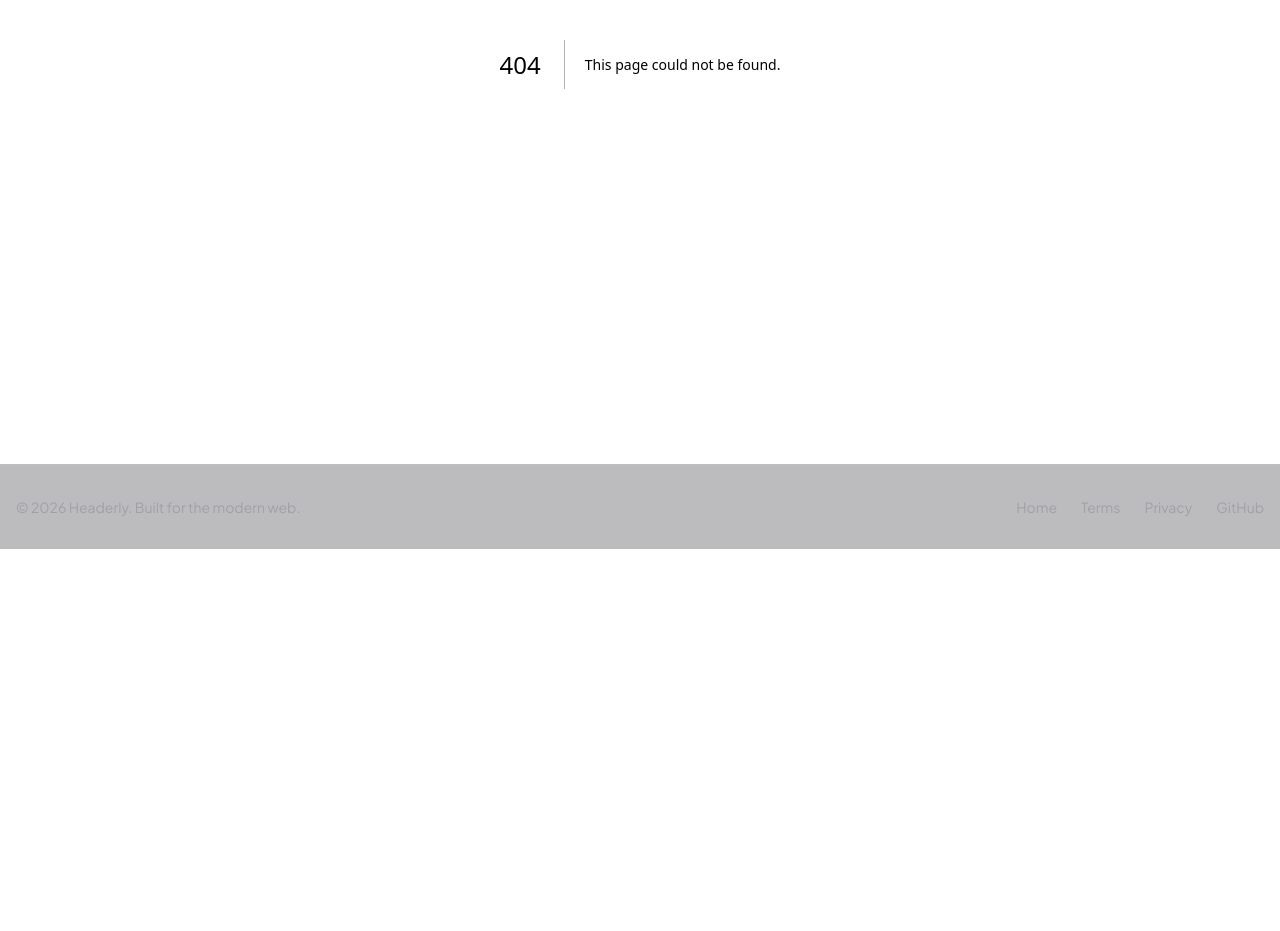
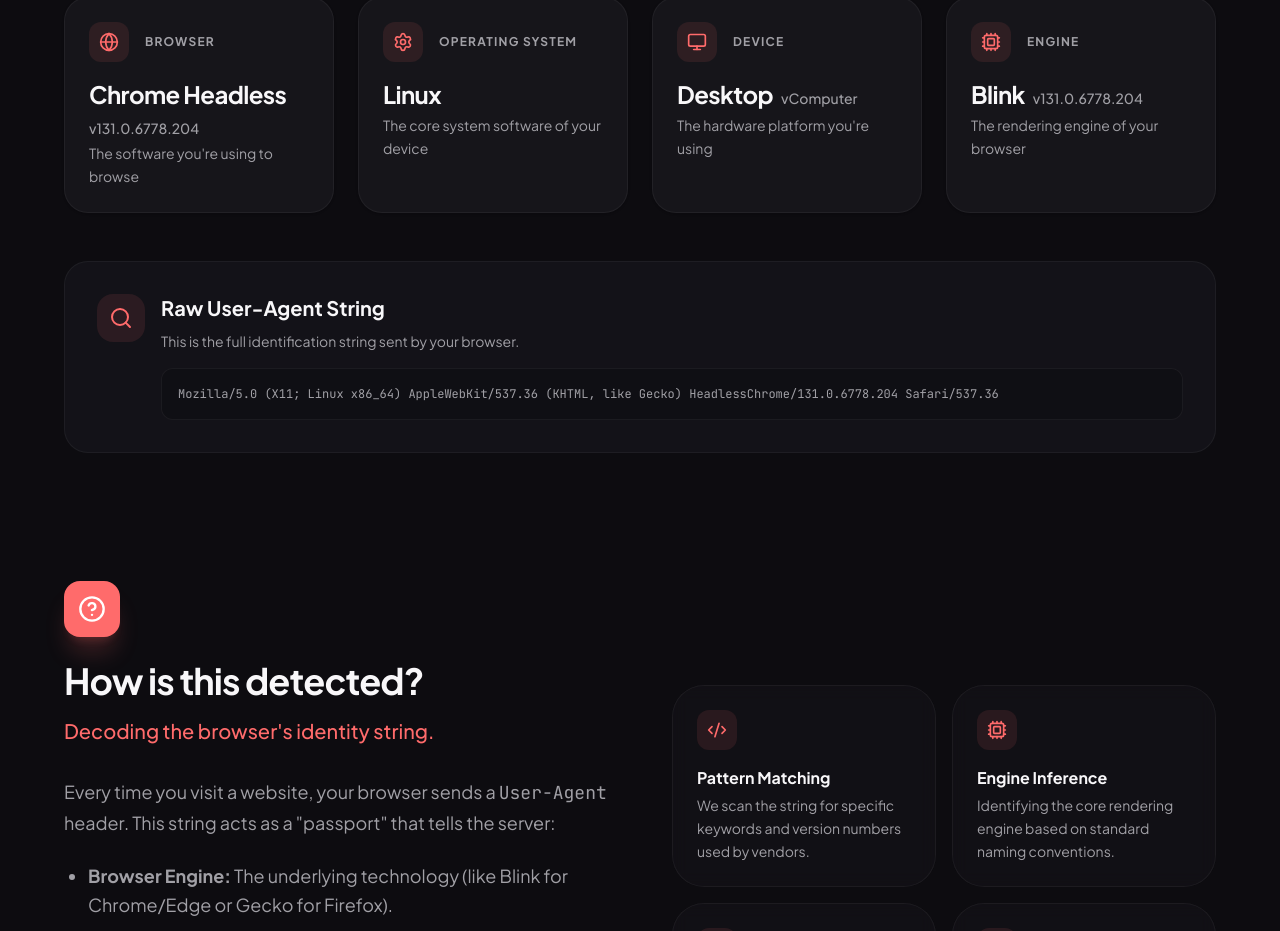
Before and after one commit to Alchustan/headerly, a Next.js app: page /user-agent in a window 1280 px wide. Before the commit this address had no page. Shown: the part 393-1324 px from the top of the page. Before the commit the page ends 942 px from the top, so only its background shows below. Built offline with nearby package versions, Linux system fonts and the light colour scheme.

Commit message:
Add user-agent analysis page and parsing functionality using ua-parser-js

```diff
--- /dev/null
+++ b/app/user-agent/page.tsx
@@ -0,0 +1,91 @@
+import { headers } from "next/headers"
+import { UAParserComponent } from "@/components/ua-parser"
+import { Info, ShieldCheck, Zap, HelpCircle, Code2, Cpu } from "lucide-react"
+
+export default async function UserAgentPage() {
+  const headersList = await headers()
+  const headersObj = Object.fromEntries(headersList.entries())
+  const userAgent = headersObj["user-agent"] || ""
+
+  return (
+    <div className="relative flex flex-1 flex-col overflow-hidden bg-background">
+      <header className="container mx-auto flex flex-col items-center gap-4 py-16 text-center px-4 md:py-24">
+        <h1 className="text-4xl font-extrabold tracking-tight sm:text-5xl md:text-6xl text-primary">
+          User-Agent Analysis
+        </h1>
+        <p className="max-w-[650px] text-muted-foreground text-lg md:text-xl leading-relaxed">
+          Deep dive into your browser's digital fingerprint and understand how identification works.
+        </p>
+      </header>
+
+      <main className="container mx-auto flex-1 px-4 pb-32">
+        <section className="mb-32">
+          <UAParserComponent userAgent={userAgent} />
+        </section>
+
+        <section className="max-w-6xl mx-auto">
+          <div className="grid lg:grid-cols-2 gap-16 items-center">
+            <div className="space-y-8">
+              <div className="space-y-4">
+                <div className="flex h-14 w-14 items-center justify-center rounded-2xl bg-primary text-primary-foreground shadow-xl shadow-primary/20 mb-6">
+                  <HelpCircle className="h-7 w-7" />
+                </div>
+                <h2 className="text-4xl font-bold text-foreground tracking-tight">How is this detected?</h2>
+                <p className="text-xl text-primary font-medium">Decoding the browser's identity string.</p>
+              </div>
+
+              <div className="space-y-6 text-muted-foreground text-lg leading-relaxed">
+                <p>
+                  Every time you visit a website, your browser sends a <code>User-Agent</code> header. This string acts as a "passport" that tells the server:
+                </p>
+                <ul className="list-disc pl-6 space-y-4">
+                  <li><strong>Browser Engine:</strong> The underlying technology (like Blink for Chrome/Edge or Gecko for Firefox).</li>
+                  <li><strong>OS Details:</strong> The operating system and version you are running.</li>
+                  <li><strong>Device Info:</strong> Whether you are on a phone, tablet, or desktop, and sometimes the specific model.</li>
+                </ul>
+                <p>
+                  We use an advanced parsing library to break down this complex string into human-readable components. This process is done <strong>entirely on the server</strong> and the result is only used to display this dashboard.
+                </p>
+              </div>
+            </div>
+
+            <div className="grid sm:grid-cols-2 gap-4">
+              <ExplanationItem
+                icon={<Code2 className="h-5 w-5" />}
+                title="Pattern Matching"
+                description="We scan the string for specific keywords and version numbers used by vendors."
+              />
+              <ExplanationItem
+                icon={<Cpu className="h-5 w-5" />}
+                title="Engine Inference"
+                description="Identifying the core rendering engine based on standard naming conventions."
+              />
+              <ExplanationItem
+                icon={<ShieldCheck className="h-5 w-5" />}
+                title="Privacy Protected"
+                description="Your ID string is processed in real-time and never saved or tracked."
+              />
+              <ExplanationItem
+                icon={<Zap className="h-5 w-5" />}
+                title="Real-Time Analysis"
+                description="Parsing happens in milliseconds during the request lifecycle."
+              />
+            </div>
+          </div>
+        </section>
+      </main>
+    </div>
+  )
+}
+
+function ExplanationItem({ icon, title, description }: { icon: React.ReactNode, title: string, description: string }) {
+  return (
+    <div className="p-6 rounded-[2rem] border border-border bg-card/50 backdrop-blur-sm transition-all hover:border-primary/20 hover:shadow-sm">
+      <div className="flex h-10 w-10 items-center justify-center rounded-xl bg-primary/10 text-primary mb-4">
+        {icon}
+      </div>
+      <h3 className="font-bold text-foreground mb-1">{title}</h3>
+      <p className="text-sm text-muted-foreground leading-relaxed">{description}</p>
+    </div>
+  )
+}
--- a/components/navbar.tsx
+++ b/components/navbar.tsx
@@ -1,6 +1,6 @@
 import Link from "next/link"
 import { ThemeToggle } from "@/components/theme-toggle"
-import { Activity, LayoutList } from "lucide-react"
+import { Activity, LayoutList, MonitorCheck } from "lucide-react"
 
 export function Navbar() {
   return (
@@ -27,6 +27,13 @@
               <Activity className="h-4 w-4" />
               <span>Network Info</span>
             </Link>
+            <Link
+              href="/user-agent"
+              className="flex items-center gap-2 text-sm font-medium text-muted-foreground transition-colors hover:text-primary"
+            >
+              <MonitorCheck className="h-4 w-4" />
+              <span>User Agent</span>
+            </Link>
           </div>
         </div>
         <div className="flex flex-1 items-center justify-end space-x-4">
--- /dev/null
+++ b/components/ua-parser.tsx
@@ -0,0 +1,128 @@
+"use client"
+
+import * as React from "react"
+import { UAParser } from "ua-parser-js"
+import {
+  Monitor,
+  Smartphone,
+  Cpu,
+  Globe,
+  Settings,
+  Laptop,
+  Tablet,
+  Search
+} from "lucide-react"
+
+interface UAParserProps {
+  userAgent: string
+}
+
+export function UAParserComponent({ userAgent }: UAParserProps) {
+  const parser = React.useMemo(() => new UAParser(userAgent), [userAgent])
+  const result = React.useMemo(() => parser.getResult(), [parser])
+
+  const getDeviceIcon = () => {
+    switch (result.device.type) {
+      case "mobile":
+        return <Smartphone className="h-5 w-5" />
+      case "tablet":
+        return <Tablet className="h-5 w-5" />
+      default:
+        return <Monitor className="h-5 w-5" />
+    }
+  }
+
+  return (
+    <div className="space-y-12">
+      <div className="grid grid-cols-1 md:grid-cols-2 lg:grid-cols-4 gap-6 max-w-6xl mx-auto">
+        <UAInfoCard
+          icon={<Globe className="h-5 w-5" />}
+          label="Browser"
+          value={result.browser.name || "Unknown"}
+          subValue={result.browser.version}
+          description="The software you're using to browse"
+        />
+        <UAInfoCard
+          icon={<Settings className="h-5 w-5" />}
+          label="Operating System"
+          value={result.os.name || "Unknown"}
+          subValue={result.os.version}
+          description="The core system software of your device"
+        />
+        <UAInfoCard
+          icon={getDeviceIcon()}
+          label="Device"
+          value={result.device.model || result.device.vendor || "Desktop"}
+          subValue={result.device.type || "Computer"}
+          description="The hardware platform you're using"
+        />
+        <UAInfoCard
+          icon={<Cpu className="h-5 w-5" />}
+          label="Engine"
+          value={result.engine.name || "Unknown"}
+          subValue={result.engine.version}
+          description="The rendering engine of your browser"
+        />
+      </div>
+
+      <div className="max-w-6xl mx-auto rounded-3xl border border-border bg-muted/30 p-8">
+        <div className="flex items-start gap-4">
+          <div className="flex h-12 w-12 items-center justify-center rounded-2xl bg-primary/10 text-primary shrink-0">
+            <Search className="h-6 w-6" />
+          </div>
+          <div className="space-y-2 flex-1 min-w-0">
+            <h3 className="text-xl font-bold text-foreground">Raw User-Agent String</h3>
+            <p className="text-muted-foreground text-sm leading-relaxed">
+              This is the full identification string sent by your browser.
+            </p>
+            <div className="mt-4 p-4 rounded-xl bg-background/50 border border-border font-mono text-xs break-all text-muted-foreground leading-normal">
+              {userAgent}
+            </div>
+          </div>
+        </div>
+      </div>
+    </div>
+  )
+}
+
+function UAInfoCard({
+  icon,
+  label,
+  value,
+  subValue,
+  description
+}: {
+  icon: React.ReactNode,
+  label: string,
+  value: string,
+  subValue?: string,
+  description: string
+}) {
+  return (
+    <div className="group rounded-3xl border border-border bg-card p-6 shadow-sm transition-all hover:-translate-y-1 hover:shadow-md hover:border-primary/20">
+      <div className="flex items-center gap-4 mb-4">
+        <div className="flex h-10 w-10 items-center justify-center rounded-xl bg-primary/10 text-primary transition-colors group-hover:bg-primary group-hover:text-primary-foreground">
+          {icon}
+        </div>
+        <span className="text-xs font-bold uppercase tracking-widest text-muted-foreground">
+          {label}
+        </span>
+      </div>
+      <div className="space-y-1">
+        <div className="flex items-baseline gap-2 flex-wrap">
+          <span className="text-2xl font-bold text-foreground tracking-tight">
+            {value}
+          </span>
+          {subValue && (
+            <span className="text-sm font-medium text-muted-foreground">
+              v{subValue}
+            </span>
+          )}
+        </div>
+        <p className="text-sm text-muted-foreground leading-relaxed">
+          {description}
+        </p>
+      </div>
+    </div>
+  )
+}
--- a/package.json
+++ b/package.json
@@ -12,6 +12,7 @@
     "typecheck": "tsc --noEmit"
   },
   "dependencies": {
+    "@types/ua-parser-js": "^0.7.39",
     "class-variance-authority": "^0.7.1",
     "clsx": "^2.1.1",
     "lucide-react": "^1.14.0",
@@ -23,7 +24,8 @@
     "react-dom": "^19.2.4",
     "shadcn": "^4.6.0",
     "tailwind-merge": "^3.5.0",
-    "tw-animate-css": "^1.4.0"
+    "tw-animate-css": "^1.4.0",
+    "ua-parser-js": "^2.0.9"
   },
   "devDependencies": {
     "@eslint/eslintrc": "^3",
```
Also changed, not shown: 1 other file (tests, documents, lock files or other folders).
